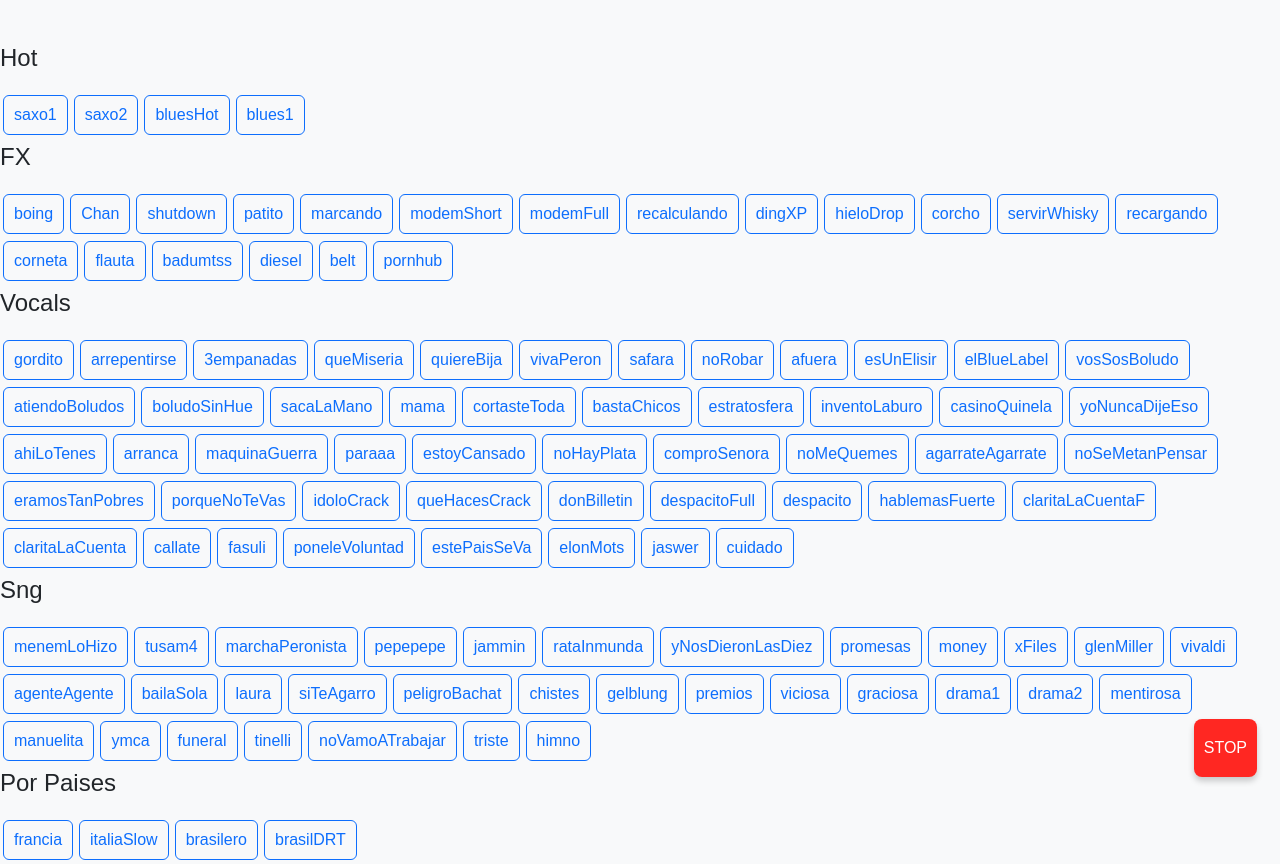
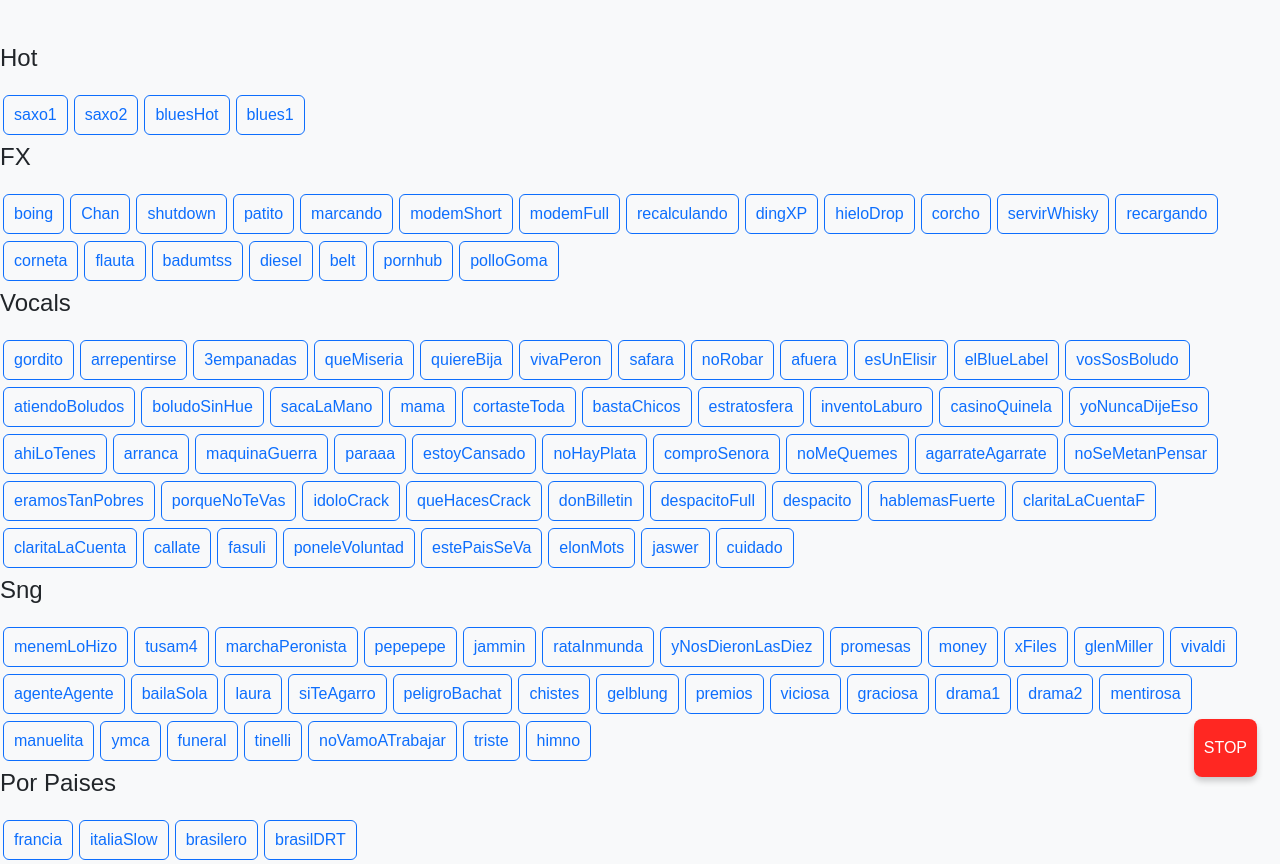
Before and after one commit to jcontreras1/botonera, a plain HTML site: page index.html in a window 1280 px wide. Drawn offline with Linux system fonts and the light colour scheme.

Commit message:
Agregado sonido de pollo de goma

```diff
--- a/index.html
+++ b/index.html
@@ -39,6 +39,7 @@
 			<button data-file="diesel" class="h-100 btn btn-outline-primary reproducir col-6 col-md-3 col-lg-1 mb-1">diesel</button>
 			<button data-file="belt" class="h-100 btn btn-outline-primary reproducir col-6 col-md-3 col-lg-1 mb-1">belt</button>
 			<button data-file="pornhub" class="h-100 btn btn-outline-primary reproducir col-6 col-md-3 col-lg-1 mb-1">pornhub</button>
+			<button data-file="polloGoma" class="h-100 btn btn-outline-primary reproducir col-6 col-md-3 col-lg-1 mb-1">polloGoma</button>
 		</div>
 
 		<h4 class="mb-1">Vocals</h4>
```
Also changed, not shown: 1 other file.
